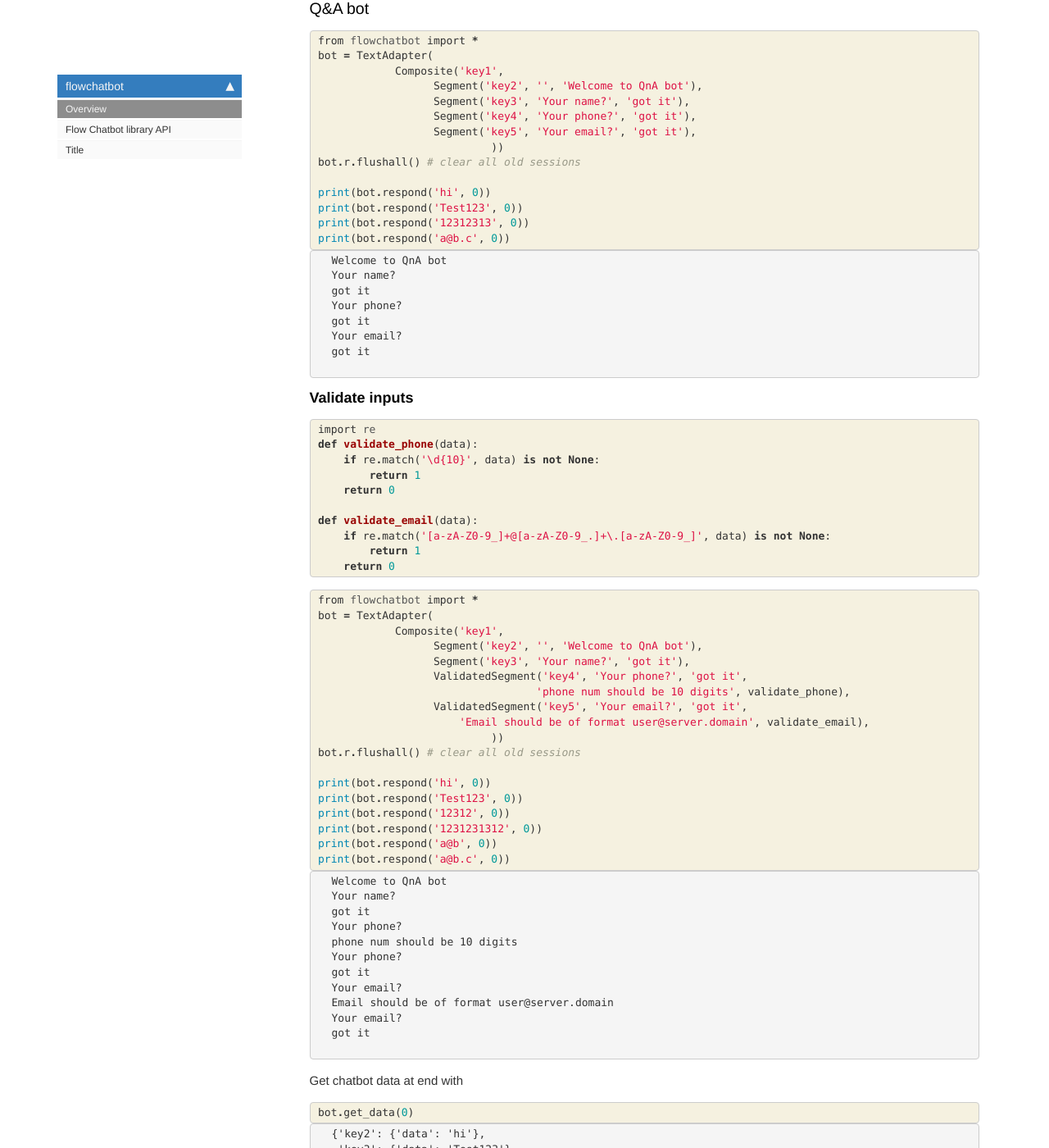
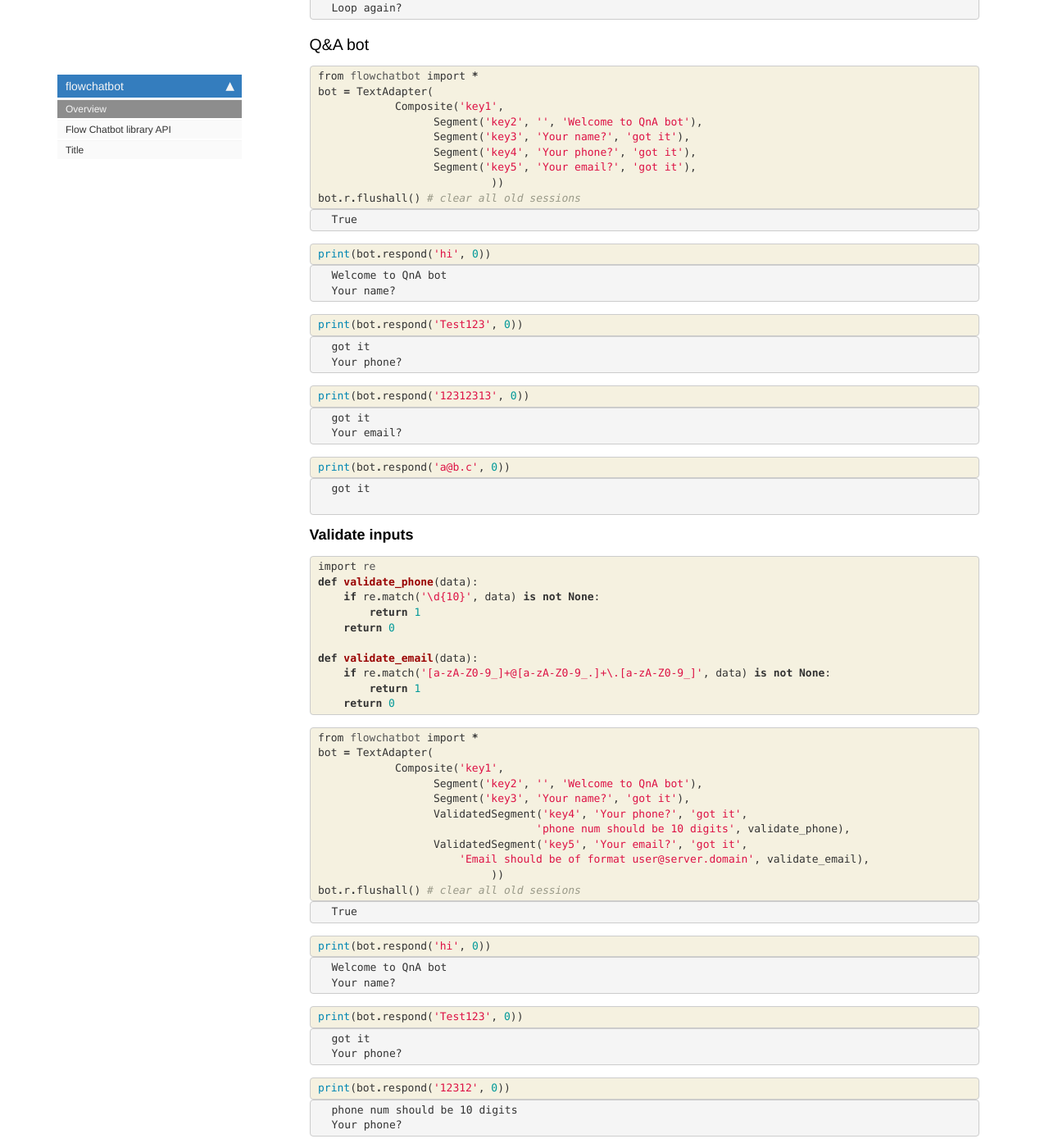
Before and after one commit to kulkarniniraj/flowchatbot, a Jekyll site: the page built from docs/index.html, in a window 1280 px wide and 1400 px high, scrolled down 2222 px. Shown: the whole window at 82% size. Built offline with Jekyll 4.4.1, drawn with Linux system fonts in a browser that asks for light colours; nearby versions of some CDN libraries; comment, search, counter and statistics services are not loaded; some of the changed text lies outside the part shown.

Commit message:
doc changes

```diff
--- a/docs/index.html
+++ b/docs/index.html
@@ -210,10 +210,39 @@ The blank last line means bot has restarted from top and has a blank question.</
                 <span class="n">Segment</span><span class="p">(</span><span class="s1">&#39;key2&#39;</span><span class="p">,</span> <span class="s1">&#39;Loop again?&#39;</span><span class="p">,</span> <span class="s1">&#39;Hello World!&#39;</span><span class="p">)</span>
                            <span class="p">))</span>
 <span class="n">bot</span><span class="o">.</span><span class="n">r</span><span class="o">.</span><span class="n">flushall</span><span class="p">()</span> <span class="c1"># clear all old sessions</span>
+</pre></div>
 
-<span class="nb">print</span><span class="p">(</span><span class="n">bot</span><span class="o">.</span><span class="n">respond</span><span class="p">(</span><span class="s1">&#39;hi&#39;</span><span class="p">,</span> <span class="mi">0</span><span class="p">))</span> <span class="c1"># 0 is session id, used as key in redis</span>
+    </div>
+</div>
+</div>
 
-<span class="nb">print</span><span class="p">(</span><span class="n">bot</span><span class="o">.</span><span class="n">respond</span><span class="p">(</span><span class="s1">&#39;hello&#39;</span><span class="p">,</span> <span class="mi">0</span><span class="p">))</span>
+<div class="output_wrapper">
+<div class="output">
+
+<div class="output_area">
+
+
+
+<div class="output_text output_subarea output_execute_result">
+<pre>True</pre>
+</div>
+
+</div>
+
+</div>
+</div>
+
+</div>
+    {% endraw %}
+
+    {% raw %}
+
+<div class="cell border-box-sizing code_cell rendered">
+<div class="input">
+
+<div class="inner_cell">
+    <div class="input_area">
+<div class=" highlight hl-ipython3"><pre><span></span><span class="nb">print</span><span class="p">(</span><span class="n">bot</span><span class="o">.</span><span class="n">respond</span><span class="p">(</span><span class="s1">&#39;hi&#39;</span><span class="p">,</span> <span class="mi">0</span><span class="p">))</span> <span class="c1"># 0 is session id, used as key in redis</span>
 </pre></div>
 
     </div>
@@ -228,7 +257,37 @@ The blank last line means bot has restarted from top and has a blank question.</
 <div class="output_subarea output_stream output_stdout output_text">
 <pre>Hello World!
 Loop again?
-Hello World!
+</pre>
+</div>
+</div>
+
+</div>
+</div>
+
+</div>
+    {% endraw %}
+
+    {% raw %}
+
+<div class="cell border-box-sizing code_cell rendered">
+<div class="input">
+
+<div class="inner_cell">
+    <div class="input_area">
+<div class=" highlight hl-ipython3"><pre><span></span><span class="nb">print</span><span class="p">(</span><span class="n">bot</span><span class="o">.</span><span class="n">respond</span><span class="p">(</span><span class="s1">&#39;hello&#39;</span><span class="p">,</span> <span class="mi">0</span><span class="p">))</span>
+</pre></div>
+
+    </div>
+</div>
+</div>
+
+<div class="output_wrapper">
+<div class="output">
+
+<div class="output_area">
+
+<div class="output_subarea output_stream output_stdout output_text">
+<pre>Hello World!
 Loop again?
 </pre>
 </div>
@@ -262,11 +321,39 @@ Loop again?
                   <span class="n">Segment</span><span class="p">(</span><span class="s1">&#39;key5&#39;</span><span class="p">,</span> <span class="s1">&#39;Your email?&#39;</span><span class="p">,</span> <span class="s1">&#39;got it&#39;</span><span class="p">),</span>
                            <span class="p">))</span>
 <span class="n">bot</span><span class="o">.</span><span class="n">r</span><span class="o">.</span><span class="n">flushall</span><span class="p">()</span> <span class="c1"># clear all old sessions</span>
+</pre></div>
 
-<span class="nb">print</span><span class="p">(</span><span class="n">bot</span><span class="o">.</span><span class="n">respond</span><span class="p">(</span><span class="s1">&#39;hi&#39;</span><span class="p">,</span> <span class="mi">0</span><span class="p">))</span>
-<span class="nb">print</span><span class="p">(</span><span class="n">bot</span><span class="o">.</span><span class="n">respond</span><span class="p">(</span><span class="s1">&#39;Test123&#39;</span><span class="p">,</span> <span class="mi">0</span><span class="p">))</span>
-<span class="nb">print</span><span class="p">(</span><span class="n">bot</span><span class="o">.</span><span class="n">respond</span><span class="p">(</span><span class="s1">&#39;12312313&#39;</span><span class="p">,</span> <span class="mi">0</span><span class="p">))</span>
-<span class="nb">print</span><span class="p">(</span><span class="n">bot</span><span class="o">.</span><span class="n">respond</span><span class="p">(</span><span class="s1">&#39;a@b.c&#39;</span><span class="p">,</span> <span class="mi">0</span><span class="p">))</span>
+    </div>
+</div>
+</div>
+
+<div class="output_wrapper">
+<div class="output">
+
+<div class="output_area">
+
+
+
+<div class="output_text output_subarea output_execute_result">
+<pre>True</pre>
+</div>
+
+</div>
+
+</div>
+</div>
+
+</div>
+    {% endraw %}
+
+    {% raw %}
+
+<div class="cell border-box-sizing code_cell rendered">
+<div class="input">
+
+<div class="inner_cell">
+    <div class="input_area">
+<div class=" highlight hl-ipython3"><pre><span></span><span class="nb">print</span><span class="p">(</span><span class="n">bot</span><span class="o">.</span><span class="n">respond</span><span class="p">(</span><span class="s1">&#39;hi&#39;</span><span class="p">,</span> <span class="mi">0</span><span class="p">))</span>
 </pre></div>
 
     </div>
@@ -281,11 +368,101 @@ Loop again?
 <div class="output_subarea output_stream output_stdout output_text">
 <pre>Welcome to QnA bot
 Your name?
-got it
+</pre>
+</div>
+</div>
+
+</div>
+</div>
+
+</div>
+    {% endraw %}
+
+    {% raw %}
+
+<div class="cell border-box-sizing code_cell rendered">
+<div class="input">
+
+<div class="inner_cell">
+    <div class="input_area">
+<div class=" highlight hl-ipython3"><pre><span></span><span class="nb">print</span><span class="p">(</span><span class="n">bot</span><span class="o">.</span><span class="n">respond</span><span class="p">(</span><span class="s1">&#39;Test123&#39;</span><span class="p">,</span> <span class="mi">0</span><span class="p">))</span>
+</pre></div>
+
+    </div>
+</div>
+</div>
+
+<div class="output_wrapper">
+<div class="output">
+
+<div class="output_area">
+
+<div class="output_subarea output_stream output_stdout output_text">
+<pre>got it
 Your phone?
-got it
+</pre>
+</div>
+</div>
+
+</div>
+</div>
+
+</div>
+    {% endraw %}
+
+    {% raw %}
+
+<div class="cell border-box-sizing code_cell rendered">
+<div class="input">
+
+<div class="inner_cell">
+    <div class="input_area">
+<div class=" highlight hl-ipython3"><pre><span></span><span class="nb">print</span><span class="p">(</span><span class="n">bot</span><span class="o">.</span><span class="n">respond</span><span class="p">(</span><span class="s1">&#39;12312313&#39;</span><span class="p">,</span> <span class="mi">0</span><span class="p">))</span>
+</pre></div>
+
+    </div>
+</div>
+</div>
+
+<div class="output_wrapper">
+<div class="output">
+
+<div class="output_area">
+
+<div class="output_subarea output_stream output_stdout output_text">
+<pre>got it
 Your email?
-got it
+</pre>
+</div>
+</div>
+
+</div>
+</div>
+
+</div>
+    {% endraw %}
+
+    {% raw %}
+
+<div class="cell border-box-sizing code_cell rendered">
+<div class="input">
+
+<div class="inner_cell">
+    <div class="input_area">
+<div class=" highlight hl-ipython3"><pre><span></span><span class="nb">print</span><span class="p">(</span><span class="n">bot</span><span class="o">.</span><span class="n">respond</span><span class="p">(</span><span class="s1">&#39;a@b.c&#39;</span><span class="p">,</span> <span class="mi">0</span><span class="p">))</span>
+</pre></div>
+
+    </div>
+</div>
+</div>
+
+<div class="output_wrapper">
+<div class="output">
+
+<div class="output_area">
+
+<div class="output_subarea output_stream output_stdout output_text">
+<pre>got it
 
 </pre>
 </div>
@@ -347,13 +524,39 @@ got it
                       <span class="s1">&#39;Email should be of format user@server.domain&#39;</span><span class="p">,</span> <span class="n">validate_email</span><span class="p">),</span>
                            <span class="p">))</span>
 <span class="n">bot</span><span class="o">.</span><span class="n">r</span><span class="o">.</span><span class="n">flushall</span><span class="p">()</span> <span class="c1"># clear all old sessions</span>
+</pre></div>
 
-<span class="nb">print</span><span class="p">(</span><span class="n">bot</span><span class="o">.</span><span class="n">respond</span><span class="p">(</span><span class="s1">&#39;hi&#39;</span><span class="p">,</span> <span class="mi">0</span><span class="p">))</span>
-<span class="nb">print</span><span class="p">(</span><span class="n">bot</span><span class="o">.</span><span class="n">respond</span><span class="p">(</span><span class="s1">&#39;Test123&#39;</span><span class="p">,</span> <span class="mi">0</span><span class="p">))</span>
-<span class="nb">print</span><span class="p">(</span><span class="n">bot</span><span class="o">.</span><span class="n">respond</span><span class="p">(</span><span class="s1">&#39;12312&#39;</span><span class="p">,</span> <span class="mi">0</span><span class="p">))</span>
-<span class="nb">print</span><span class="p">(</span><span class="n">bot</span><span class="o">.</span><span class="n">respond</span><span class="p">(</span><span class="s1">&#39;1231231312&#39;</span><span class="p">,</span> <span class="mi">0</span><span class="p">))</span>
-<span class="nb">print</span><span class="p">(</span><span class="n">bot</span><span class="o">.</span><span class="n">respond</span><span class="p">(</span><span class="s1">&#39;a@b&#39;</span><span class="p">,</span> <span class="mi">0</span><span class="p">))</span>
-<span class="nb">print</span><span class="p">(</span><span class="n">bot</span><span class="o">.</span><span class="n">respond</span><span class="p">(</span><span class="s1">&#39;a@b.c&#39;</span><span class="p">,</span> <span class="mi">0</span><span class="p">))</span>
+    </div>
+</div>
+</div>
+
+<div class="output_wrapper">
+<div class="output">
+
+<div class="output_area">
+
+
+
+<div class="output_text output_subarea output_execute_result">
+<pre>True</pre>
+</div>
+
+</div>
+
+</div>
+</div>
+
+</div>
+    {% endraw %}
+
+    {% raw %}
+
+<div class="cell border-box-sizing code_cell rendered">
+<div class="input">
+
+<div class="inner_cell">
+    <div class="input_area">
+<div class=" highlight hl-ipython3"><pre><span></span><span class="nb">print</span><span class="p">(</span><span class="n">bot</span><span class="o">.</span><span class="n">respond</span><span class="p">(</span><span class="s1">&#39;hi&#39;</span><span class="p">,</span> <span class="mi">0</span><span class="p">))</span>
 </pre></div>
 
     </div>
@@ -368,15 +571,165 @@ got it
 <div class="output_subarea output_stream output_stdout output_text">
 <pre>Welcome to QnA bot
 Your name?
-got it
+</pre>
+</div>
+</div>
+
+</div>
+</div>
+
+</div>
+    {% endraw %}
+
+    {% raw %}
+
+<div class="cell border-box-sizing code_cell rendered">
+<div class="input">
+
+<div class="inner_cell">
+    <div class="input_area">
+<div class=" highlight hl-ipython3"><pre><span></span><span class="nb">print</span><span class="p">(</span><span class="n">bot</span><span class="o">.</span><span class="n">respond</span><span class="p">(</span><span class="s1">&#39;Test123&#39;</span><span class="p">,</span> <span class="mi">0</span><span class="p">))</span>
+</pre></div>
+
+    </div>
+</div>
+</div>
+
+<div class="output_wrapper">
+<div class="output">
+
+<div class="output_area">
+
+<div class="output_subarea output_stream output_stdout output_text">
+<pre>got it
 Your phone?
-phone num should be 10 digits
+</pre>
+</div>
+</div>
+
+</div>
+</div>
+
+</div>
+    {% endraw %}
+
+    {% raw %}
+
+<div class="cell border-box-sizing code_cell rendered">
+<div class="input">
+
+<div class="inner_cell">
+    <div class="input_area">
+<div class=" highlight hl-ipython3"><pre><span></span><span class="nb">print</span><span class="p">(</span><span class="n">bot</span><span class="o">.</span><span class="n">respond</span><span class="p">(</span><span class="s1">&#39;12312&#39;</span><span class="p">,</span> <span class="mi">0</span><span class="p">))</span>
+</pre></div>
+
+    </div>
+</div>
+</div>
+
+<div class="output_wrapper">
+<div class="output">
+
+<div class="output_area">
+
+<div class="output_subarea output_stream output_stdout output_text">
+<pre>phone num should be 10 digits
 Your phone?
-got it
+</pre>
+</div>
+</div>
+
+</div>
+</div>
+
+</div>
+    {% endraw %}
+
+    {% raw %}
+
+<div class="cell border-box-sizing code_cell rendered">
+<div class="input">
+
+<div class="inner_cell">
+    <div class="input_area">
+<div class=" highlight hl-ipython3"><pre><span></span><span class="nb">print</span><span class="p">(</span><span class="n">bot</span><span class="o">.</span><span class="n">respond</span><span class="p">(</span><span class="s1">&#39;1231231312&#39;</span><span class="p">,</span> <span class="mi">0</span><span class="p">))</span>
+</pre></div>
+
+    </div>
+</div>
+</div>
+
+<div class="output_wrapper">
+<div class="output">
+
+<div class="output_area">
+
+<div class="output_subarea output_stream output_stdout output_text">
+<pre>got it
 Your email?
-Email should be of format user@server.domain
+</pre>
+</div>
+</div>
+
+</div>
+</div>
+
+</div>
+    {% endraw %}
+
+    {% raw %}
+
+<div class="cell border-box-sizing code_cell rendered">
+<div class="input">
+
+<div class="inner_cell">
+    <div class="input_area">
+<div class=" highlight hl-ipython3"><pre><span></span><span class="nb">print</span><span class="p">(</span><span class="n">bot</span><span class="o">.</span><span class="n">respond</span><span class="p">(</span><span class="s1">&#39;a@b&#39;</span><span class="p">,</span> <span class="mi">0</span><span class="p">))</span>
+</pre></div>
+
+    </div>
+</div>
+</div>
+
+<div class="output_wrapper">
+<div class="output">
+
+<div class="output_area">
+
+<div class="output_subarea output_stream output_stdout output_text">
+<pre>Email should be of format user@server.domain
 Your email?
-got it
+</pre>
+</div>
+</div>
+
+</div>
+</div>
+
+</div>
+    {% endraw %}
+
+    {% raw %}
+
+<div class="cell border-box-sizing code_cell rendered">
+<div class="input">
+
+<div class="inner_cell">
+    <div class="input_area">
+<div class=" highlight hl-ipython3"><pre><span></span><span class="nb">print</span><span class="p">(</span><span class="n">bot</span><span class="o">.</span><span class="n">respond</span><span class="p">(</span><span class="s1">&#39;a@b.c&#39;</span><span class="p">,</span> <span class="mi">0</span><span class="p">))</span>
+</pre></div>
+
+    </div>
+</div>
+</div>
+
+<div class="output_wrapper">
+<div class="output">
+
+<div class="output_area">
+
+<div class="output_subarea output_stream output_stdout output_text">
+<pre>got it
 
 </pre>
 </div>
```
Also changed, not shown: README.md, 1 other file.
